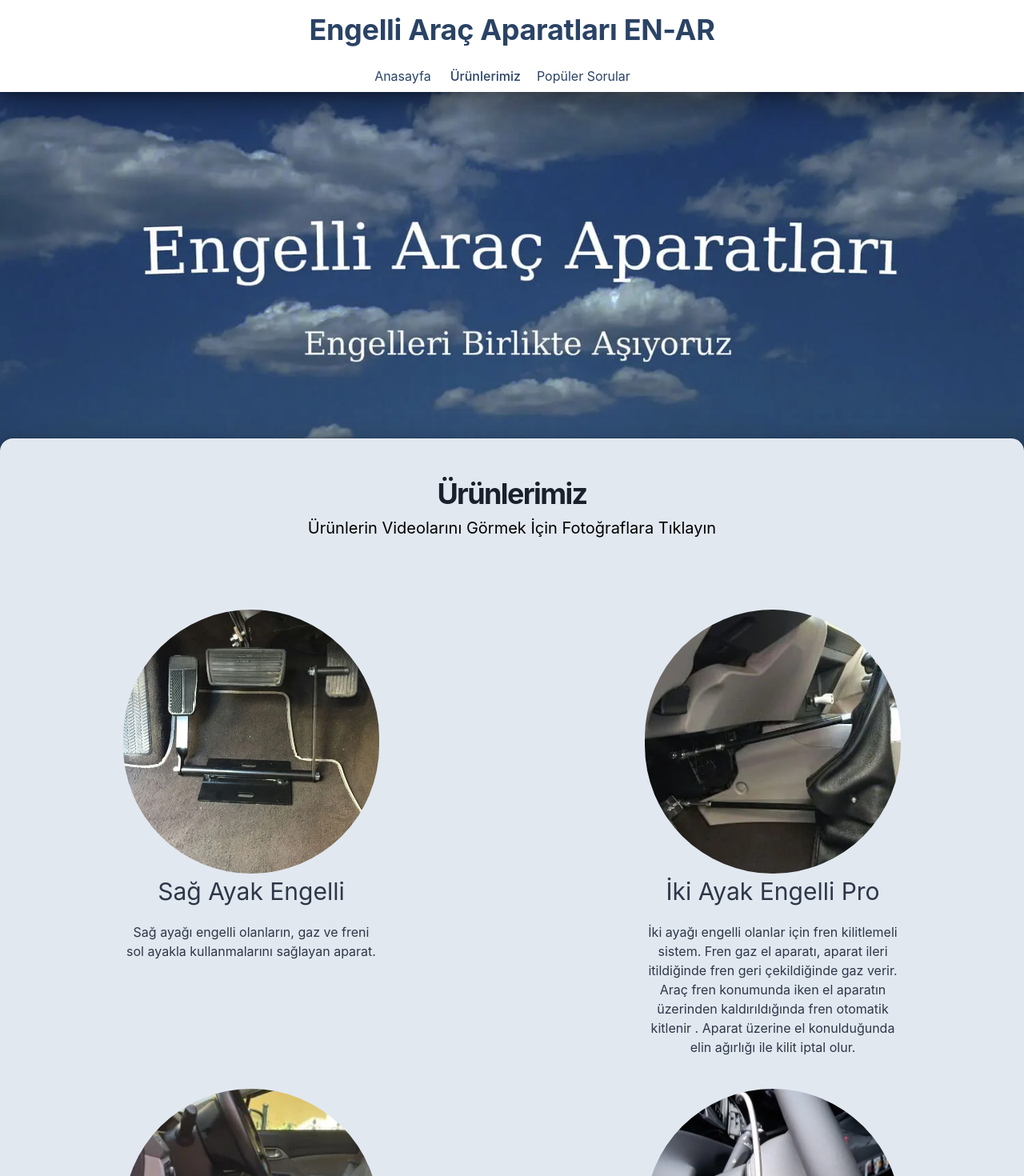
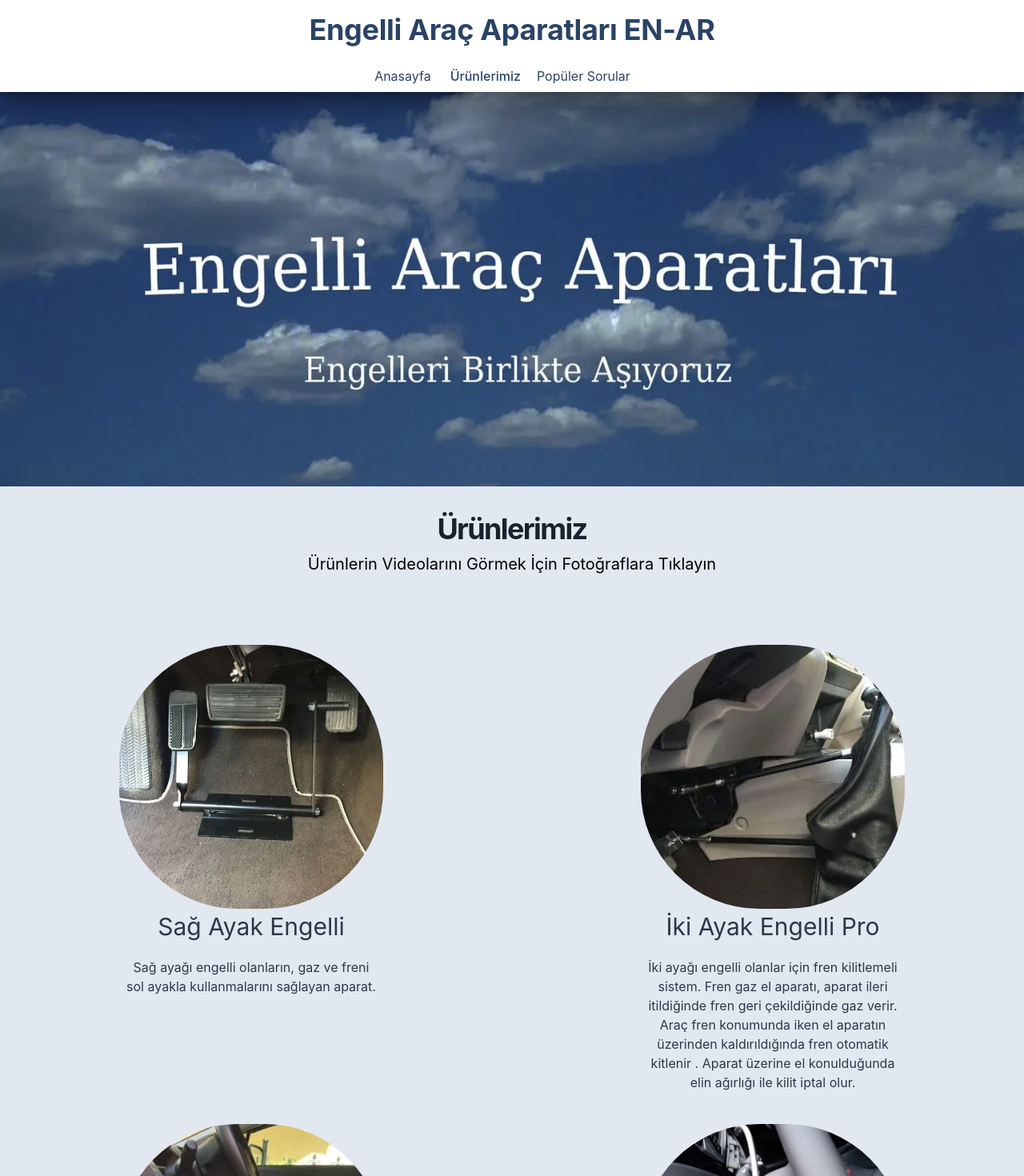
Before and after one commit to Abdullah-Koroglu/engelli-aparatlari, a Next.js app: page / in a window 1280 px wide. Shown: the top 1470 px of the page at 80% size. Built offline with nearby package versions, Linux system fonts and the light colour scheme.

Commit message:
chakra image changed with next image

```diff
--- a/components/banner.js
+++ b/components/banner.js
@@ -1,13 +1,35 @@
+// import { Text, Box, Heading, Flex, AspectRatio } from "@chakra-ui/react"
+// import { Image } from "@chakra-ui/image"
+// import styles from '../styles/Home.module.css'
+
+
+
+// export default function Banner() {
+//     return (
+//                 <Flex w='100%'  align='center' justify='center' zIndex={0} boxShadow="dark-lg">
+//                     <Image src='/banner.webp'  w='100%' alt='engelli-araç-apatları'/>
+//                 </Flex>
+//     )
+// }
+
+
 import { Text, Box, Heading, Flex, AspectRatio } from "@chakra-ui/react"
-import { Image } from "@chakra-ui/image"
+// import { Image } from "@chakra-ui/image"
+import Image from 'next/image'
 import styles from '../styles/Home.module.css'
 
 
 
 export default function Banner() {
     return (
-                <Flex w='100%'  align='center' justify='center' zIndex={0} boxShadow="dark-lg">
-                    <Image src='/banner.webp'  w='100%' alt='engelli-araç-apatları'/>
-                </Flex>
+        <Flex w='100%' align='center' zIndex={0} flexDir='column' position='relative'>
+            <Flex  >
+                <Image
+                    src='/banner.webp'
+                    width={2000} height={900}
+                    layout='intrinsic'
+                    alt='engelli-araç-apatları' />
+            </Flex>
+        </Flex>
     )
 }
--- a/components/card.js
+++ b/components/card.js
@@ -23,7 +23,7 @@ export default function Card() {
                 <SimpleGrid columns={[1, null, 2]} justify='space-around' spacingY='40px' spacingX={["200px", "170px", "200px", "300px"]}>
                      <Box color="gray.700">
                     <Product
-                        imgUrl={'ek_pedal.webp'}
+                        imgUrl={'/ek_pedal.webp'}
                         targetUrl={'/sag-ayak-engelli'}
                         Header={'Sağ Ayak Engelli'}
                         Content={'Sağ ayağı engelli olanların, gaz ve freni sol ayakla kullanmalarını sağlayan aparat.'}
@@ -31,7 +31,7 @@ export default function Card() {
                 </Box>
                 <Box color="gray.700" >
                 <Product
-                        imgUrl={'elden_gaz_kilitli.webp'}
+                        imgUrl={'/elden_gaz_kilitli.webp'}
                         targetUrl={'/elden-gaz-kilitli'}
                         Header={'İki Ayak Engelli Pro'}
                         Content={'İki ayağı engelli olanlar için fren kilitlemeli sistem. Fren gaz el aparatı, aparat ileri itildiğinde fren geri çekildiğinde gaz verir. Araç fren konumunda iken el aparatın üzerinden kaldırıldığında fren otomatik kitlenir . Aparat üzerine el konulduğunda elin ağırlığı ile kilit iptal olur.'}
@@ -39,7 +39,7 @@ export default function Card() {
                 </Box>
                 <Box color="gray.700">
                 <Product
-                        imgUrl={'elden_gaz.webp'}
+                        imgUrl={'/elden_gaz.webp'}
                         targetUrl={'/elden-gaz'}
                         Header={'İki Ayak Engelli'}
                         Content={'İki ayağı engelli olanlar için klasik basit sistem. Aparat ileri itildiğinde fren yapar geri çekildiğinde gaz verir.'}
@@ -47,7 +47,7 @@ export default function Card() {
                 </Box>
                 <Box color="gray.700">
                 <Product
-                        imgUrl={'sol-el-engelli.webp'}
+                        imgUrl={'/sol-el-engelli.webp'}
                         targetUrl={'/sol-el-engelli'}
                         Header={'Sol El Engelli'}
                         Content={'Sol eli engelliler için ilave sinyal kolu .'}
--- a/components/product.js
+++ b/components/product.js
@@ -1,21 +1,31 @@
-import { Text, Box, Heading, Flex, AspectRatio, Image } from "@chakra-ui/react"
+import { Text, Box, Heading, Flex, AspectRatio } from "@chakra-ui/react"
+import Image from 'next/image'
 import { useEffect } from "react";
 import Head from 'next/head'
 import styles from '../styles/Home.module.css'
 import { motion } from "framer-motion";
 
-export default function Product({imgUrl , Header , Content , targetUrl}) {
+
+export default function Product({ imgUrl, Header, Content, targetUrl }) {
     return (
-        <motion.div whileHover={{position : 'relative' , zIndex:1, scale : [1 ,1.15 , 1.1], transition: {duration : 0.18}}}>
-            <Flex flexDir='column' align='center' maxW={["5xs", "4xs", "2xs", "xs"]}  onClick={()=>{location.href=targetUrl}} mx='1rem' _hover={{ opacity : '75%' }}>
+        <motion.div whileHover={{ position: 'relative', zIndex: 1, scale: [1, 1.15, 1.1], transition: { duration: 0.18 } }}>
+            <Flex flexDir='column' align='center' maxW={["5xs", "4xs", "2xs", "xs"]} onClick={() => { location.href = targetUrl }} mx='1rem' _hover={{ opacity: '90%' }}>
+                <Flex
+                    justify='center'
+                    align='center'
+                    borderRadius="full"
+                    w={["200px", "250px", "270px", "330px"]}
+                    h={["200px", "250px", "270px", "330px"]}>
                     <Image
-                justifySelf='center'
-                borderRadius="full"
-                fit='cover'
-                w={["200px", "250px", "270px", "330px"]}
-                h={["200px", "250px", "270px", "330px"]}
-                objectFit="cover"
-                src={imgUrl} alt='engelli-araç-apartı'/>
+                        className={styles.circle}
+                        layout="intrinsic"
+                        objectFit='cover'
+                        width={10000}
+                        height={10000}
+                        src={imgUrl}
+                        styel={{ margin: 100 }}
+                        alt='engelli-araç-apartı' />
+                </Flex>
                 <Text textAlign='center' fontSize={["xl", "2xl", "3xl"]}>
                     {Header}
                 </Text>
--- a/pages/_app.js
+++ b/pages/_app.js
@@ -24,7 +24,6 @@ function MyApp({ Component, pageProps, router }) {
           <Component {...pageProps} />
         </motion.div></AnimatePresence>
       <Footer />
-
     </ThemeProvider>
   )
 }
--- a/pages/_document.js
+++ b/pages/_document.js
@@ -11,7 +11,7 @@ class MyDocument extends Document {
             <Html lang='tr'>
                 <Head>
                     <link rel="icon" href="/favicon.ico" />
-                    <meta http-equiv="Content-Type" content="text/html; charset=utf-8" />
+                    <meta httpEquiv="Content-Type" content="text/html; charset=utf-8" />
                 </Head>
                 <body>
                     <Main />
--- a/pages/index.js
+++ b/pages/index.js
@@ -16,9 +16,17 @@ export default function Home() {
       </Head>
 
       <main className={styles.main}>
-        <Banner />
-        <Card />
+      <div>
+          <Banner />
+        </div>
+        <div>
+          <Card />
+        </div>
       </main>
     </div>
   )
 }
+
+// Home.getInitialProps = async (ctx) => {
+
+// }
--- a/styles/Home.module.css
+++ b/styles/Home.module.css
@@ -12,8 +12,8 @@
   flex: 1;
   display: flex;
   flex-direction: column;
-  justify-content: center;
-  align-items: center;
+  /* justify-content: center; */
+  /* align-items: center; */
   background-color: #E2E8F0
   ;
 }
@@ -124,3 +124,7 @@
     flex-direction: column;
   }
 }
+
+.circle{
+  border-radius: 45%;
+}
```
Lines whose indentation alone changed are shown as unchanged.
